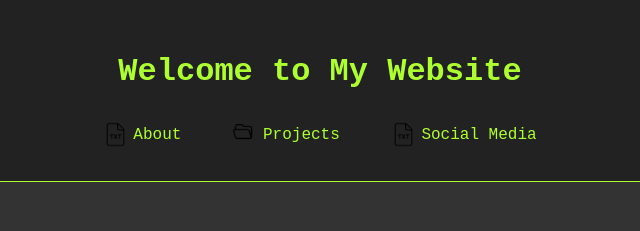
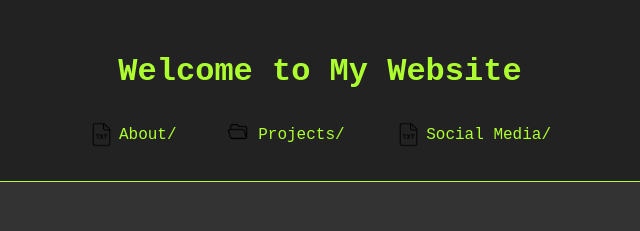
Before and after one commit to YandereMia/YandereMia.github.io, a plain HTML site: page index.html in a window 1280 px wide. Shown: the top 231 px of the page, 320-960 px from the left. Drawn offline with Linux system fonts and the light colour scheme; a script that the page names is missing; a web font is replaced by a local one.

Commit message:
Update navigation links to include trailing slashes

```diff
--- a/index.html
+++ b/index.html
@@ -12,9 +12,9 @@
     <header>
         <h1>Welcome to My Website</h1>
         <nav>
-            <a href="#about"><img src="assets/txtfile.png" class="txticon">About</a>
-            <a href="#projects"><img src="assets/folder.png" class="foldericon">Projects</a>
-            <a href="#socials"><img src="assets/txtfile.png" class="txticon">Social Media</a>
+            <a href="#about"><img src="assets/txtfile.png" class="txticon">About/</a>
+            <a href="#projects"><img src="assets/folder.png" class="foldericon">Projects/</a>
+            <a href="#socials"><img src="assets/txtfile.png" class="txticon">Social Media/</a>
         </nav>
     </header>
 
```
